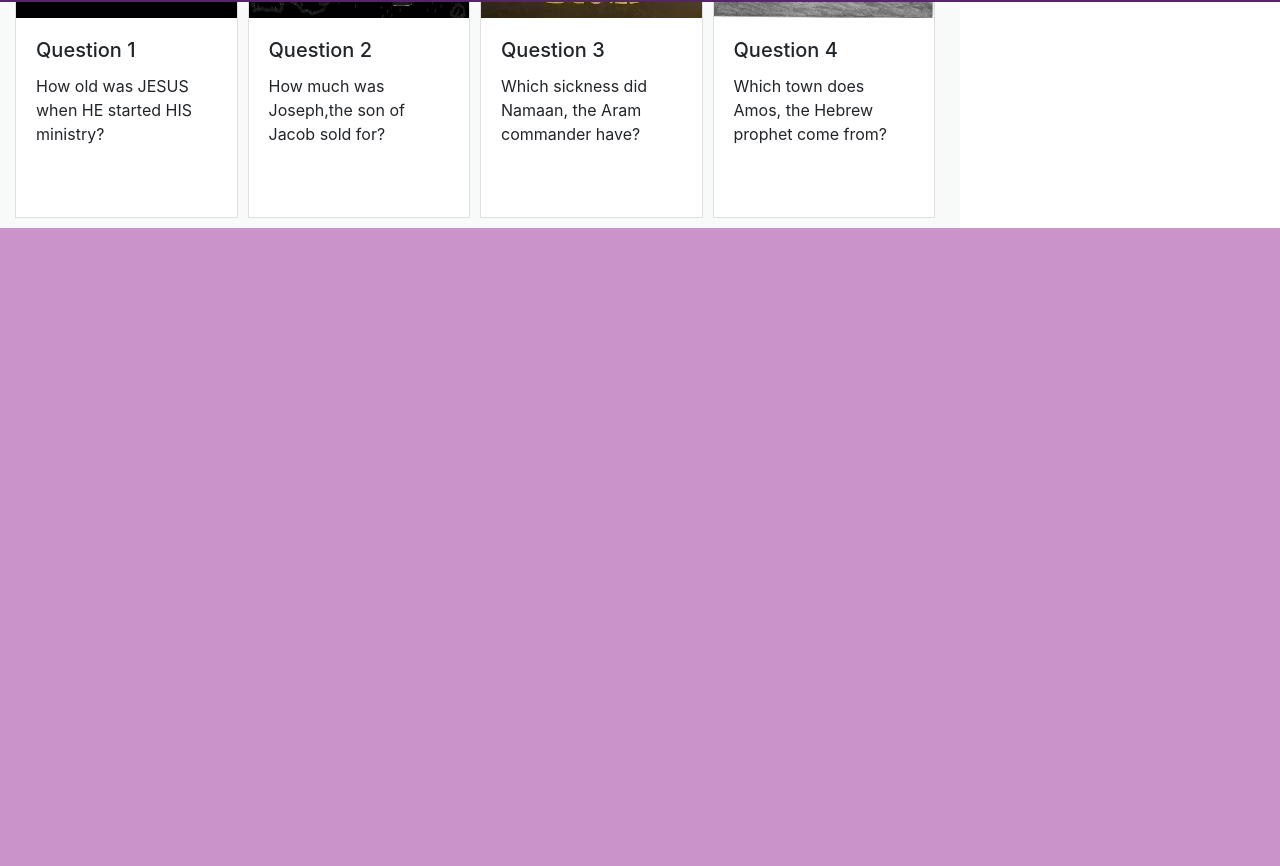
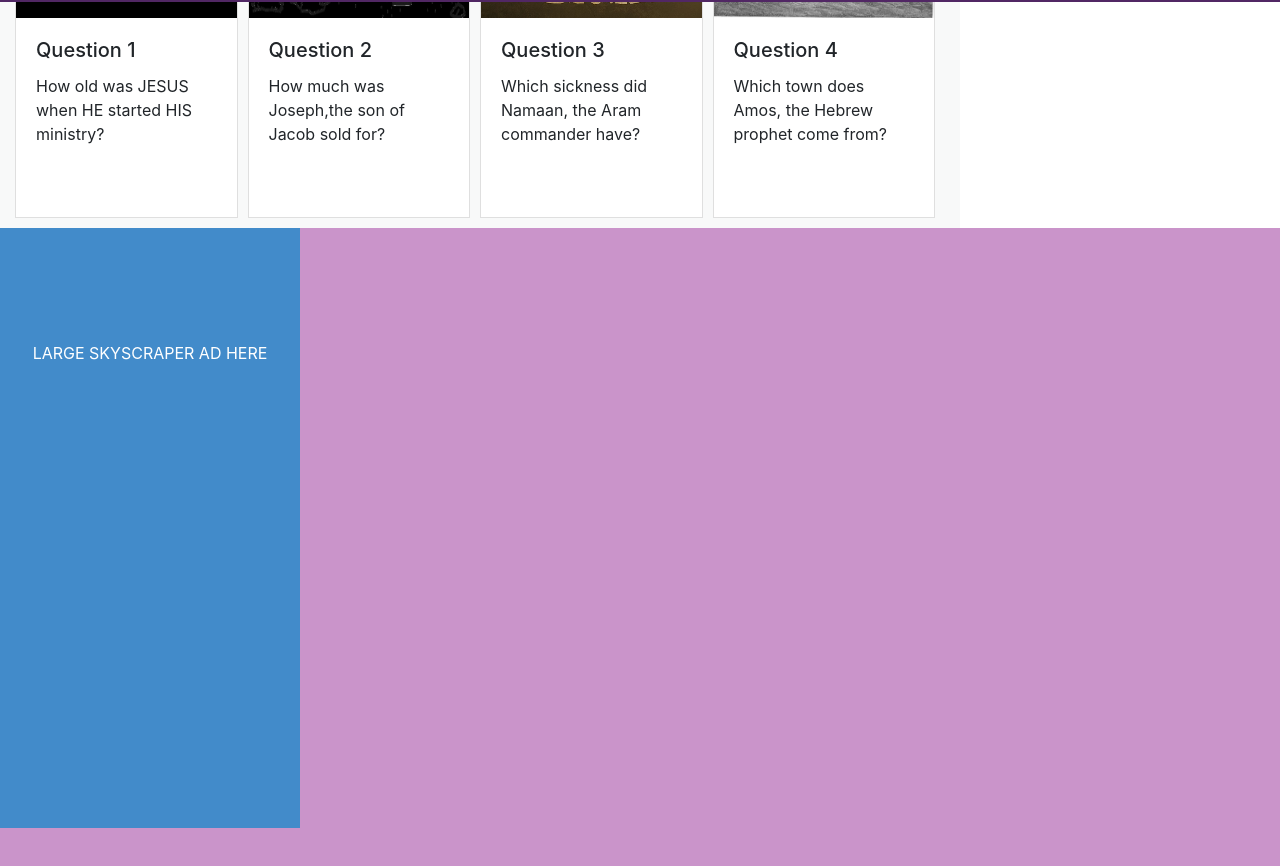
Before and after one commit to NgoziEmeh/Bible-quiz-web-app-frontend, an Angular app: page / in a window 1280 px wide. Shown: the part 798-1664 px from the top of the page. Built offline with nearby package versions, Linux system fonts and the light colour scheme.

Commit message:
large skycraper content

```diff
--- a/src/app/home/home.component.html
+++ b/src/app/home/home.component.html
@@ -196,7 +196,9 @@
 
         <div class="space-in-between"></div>
 
-        <div class="second-area"></div>
+        <div class="second-area">
+            <app-largeskyscraper></app-largeskyscraper>
+        </div>
 
         <div class="footer_area">
                 <app-footer></app-footer>
--- a/src/app/largeskyscraper/largeskyscraper.component.html
+++ b/src/app/largeskyscraper/largeskyscraper.component.html
@@ -1 +1 @@
-<p>largeskyscraper works!</p>
+<div style="width: 300px; height: 600px; background: #428bca; color: #fff; line-height: 250px; text-align: center; ">LARGE SKYSCRAPER AD HERE</div>
```
